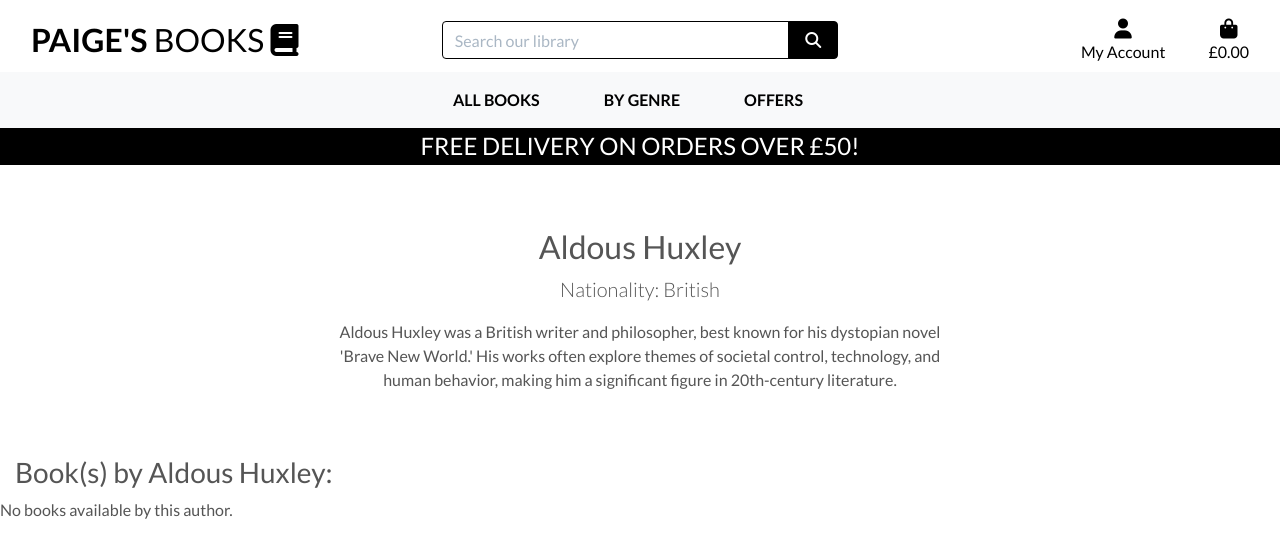
After one commit to paddyw11/paiges-books, a Django app: page /authors/52/ in a window 1280 px wide. The commit adds this page. Shown: the top 558 px of the page. Run offline with Django 3.2, Linux system fonts and the light colour scheme; data comes from the database, SQL or seed files in the repository; tables that the repository leaves empty hold one stand-in row (values such as "Sample post"); parts of the project's set-up code (start-up, migrations or seed data) failed here and were passed over; some libraries are stand-ins or nearby versions.

Commit message:
feat: added author bio template and html and url from book_detail

```diff
--- /dev/null
+++ b/authors/templates/authors/author_bio.html
@@ -0,0 +1,55 @@
+{% extends "base.html" %}
+{% load static %}
+
+{% block page_header %}
+    <div class="container header-container">
+        <div class="row">
+            <div class="col"></div>
+        </div>
+    </div>
+{% endblock %}
+
+{% block content %}
+    <div class="overlay"></div>
+    <div class="container-fluid">
+        <div class="row justify-content-center">
+            <div class="col-12 col-md-8 col-lg-6 text-center">
+                <h2 class="mt-5">{{ author.name }}</h2>
+                <p class="lead">Nationality: {{ author.nationality }}</p>
+                <p class="mt-3">{{ author.bio }}</p>
+            </div>
+            <div class="col-12">
+                <h3 class="mt-5">Book(s) by {{ author.name }}:</h3>
+                <div class="row">
+                    {% for book in author.book_set.all %}
+                    <div class="col-sm-6 col-md-6 col-lg-4 col-xl-3">
+                        <div class="card h-100 border-0">
+                            <div class="bookWrap">
+                                <div class="book">
+                                    {% if book.image %}
+                                        <a href="{% url 'book_detail' book.id %}">
+                                            <img class="cover" src="{{ book.image.url }}" alt="{{ book.title }}">
+                                        </a>
+                                        <div class="spine"></div>
+                                    {% else %}
+                                        <a href="{% url 'book_detail' book.id %}">
+                                            <img class="cover" src="{% static 'images/noimage.png' %}" alt="{{ book.title }}">
+                                        </a>
+                                        <div class="spine"></div>
+                                    {% endif %}
+                                </div>
+                            </div>
+                            <div class="card-body pb-0">
+                                <p class="mb-0">{{ book.title }}</p>
+                                <p class="lead mb-0 font-weight-bold">&pound{{ book.price }}</p>
+                            </div>
+                        </div>
+                    </div>
+                    {% empty %}
+                        <p>No books available by this author.</p>
+                    {% endfor %}
+                </div>
+            </div>
+        </div>
+    </div>
+{% endblock %}
--- a/authors/views.py
+++ b/authors/views.py
@@ -13,7 +13,7 @@ def author_bio(request, author_id):
         'author': author,
     }
 
-    return render(request, 'author/author_bio.html', context)
+    return render(request, 'authors/author_bio.html', context)
 
 
 @login_required
@@ -23,8 +23,8 @@ def add_author(request):
         messages.error(request, 'Sorry, only book shop owners can do that.')
         return redirect(reverse('home'))
 
-    if request.Method == 'POST':
-        form = AuthorForm(request.Post, request.FILES)
+    if request.method == 'POST':
+        form = AuthorForm(request.POST, request.FILES)
         if form.is_valid():
             form.save()
             messages.success(request, 'Successfully added Author.')
@@ -47,12 +47,12 @@ def edit_author(request, author_id):
         messages.error(request, 'Sorry, only book shop owners can do that.')
         return redirect(reverse('home'))
 
-    author = get_object_or_404(Author, pk=author_id, instane=author)
-    if request.Method == 'POST':
-        form = AuthorForm(request.Post, request.FILES)
+    author = get_object_or_404(Author, pk=author_id, instance=author)
+    if request.method == 'POST':
+        form = AuthorForm(request.POST, request.FILES)
         if form.is_valid():
             form.save()
-            messages.success(request, 'Successfully added Author.')
+            messages.success(request, 'Successfully updated Author.')
             return redirect(reverse('author_bio', args=[author_id]))
         else:
             messages.error(request, 'Failed to update Author. Please ensure form is valid.')
@@ -70,9 +70,9 @@ def edit_author(request, author_id):
 
 @login_required
 def delete_author(request, author_id):
-    """ Delete an author fro0m the database """
+    """ Delete an author from the database """
     if not request.user.is_superuser:
-        messages.error(request, 'Sorry, onluy book shop oweners can do that.')
+        messages.error(request, 'Sorry, only book shop oweners can do that.')
         return redirect(reverse('home'))
 
     author = get_object_or_404(Author, pk=author_id)
--- a/books/templates/books/book_detail.html
+++ b/books/templates/books/book_detail.html
@@ -34,7 +34,11 @@
             <div class="col-12 col-md-6 col-lg-4">
                 <div class="book-details-container mb-5 mt-md-5">
                     <h3 class="mb-0">{{ book.title }}</h3>
-                    <h4 class="mb-0">{{ book.author }}</h4>
+                    {% if book.author_id %}
+                        <a href="{% url 'author_bio' book.author_id %}" class="mb-0">Author: {{ book.author.name }}</a>
+                    {% else %}
+                        <p class="mb-0">Author: Unknown</p>
+                    {% endif %}
                     <p class="lead mb-0 text-left font-weight-bold mt-3">&pound{{ book.price }}</p>
                     <p class="mt-3">{{ book.short_description }}</p>
                     <button type="button" class="btn btn-black btn-rounded-10 btn-info btn-outline-black btn-sm" data-toggle="modal" data-target="#bookModal_{{ item.book.id }}">
--- a/books/templates/books/offers.html
+++ b/books/templates/books/offers.html
@@ -81,7 +81,7 @@
                                 <p class="mb-0">{{ book.title }}</p>
                             </div>
                             <div class="card-body pb-0">
-                                <p class="mb-0">{{ book.author }}</p>
+                                <p class="mb-0">{{ book.author.name }}</p>
                             </div>
                             <div class="card-footer bg-white pt-0 border-0 text-left">
                                 <div class="row">
--- a/paiges_books/urls.py
+++ b/paiges_books/urls.py
@@ -26,4 +26,5 @@ urlpatterns = [
     path('basket/', include('basket.urls')),
     path('checkout/', include('checkout.urls')),
     path('profile/', include('profiles.urls')),
+    path('authors/', include('authors.urls'))
 ] + static(settings.MEDIA_URL, document_root=settings.MEDIA_ROOT)
```
